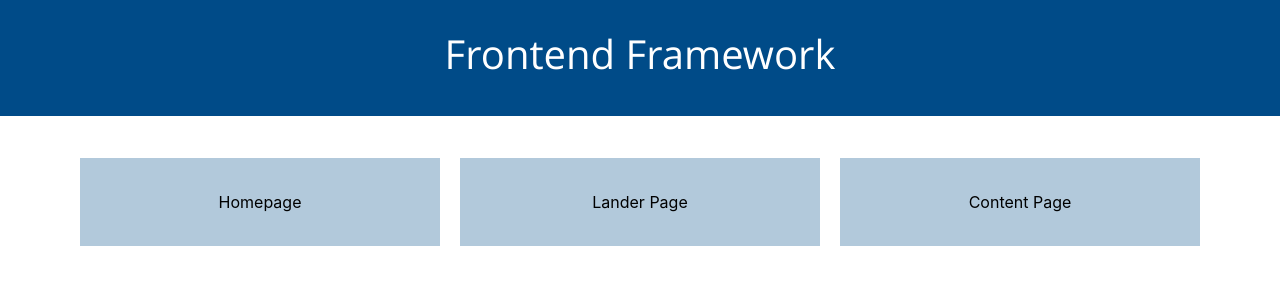
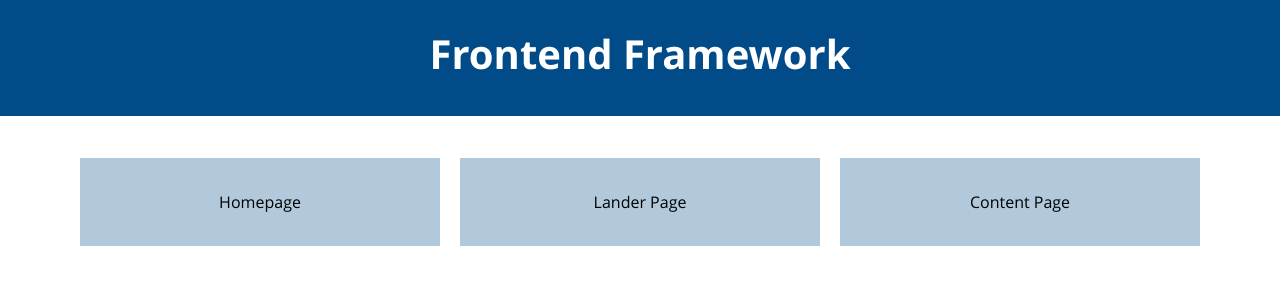
Before and after one commit to JamesDuncanCounter/Frontend-Baseline, a website: page public/index.html in a window 1280 px wide. Drawn offline with Linux system fonts and the light colour scheme.

Commit message:
Overriding core variables with open sans

```diff
--- a/public/dev/app/template/header.scss
+++ b/public/dev/app/template/header.scss
@@ -1,5 +1,6 @@
-
-
+body {
+	font-family: $font-family-sans-serif;
+}
 header {
 	@include make-col(12);
 	margin-bottom: 2em;
@@ -7,7 +8,8 @@
 	color: $white;
 	text-align: center;
 	padding: 2em 0;
-	font-family: "open sans regular", sans-serif;
+	font-family: "open sans bold", sans-serif;
+	font-weight: 700;
 
 	//All devices larger than mobile
 	@include media-breakpoint-up(sm) {
--- a/public/dev/stylesheets/_vars.scss
+++ /dev/null
@@ -1,14 +0,0 @@
-///Citizens Advice blue
-$ca-blue:         #004b88;
-
-///Citizens Advice light blue
-$ca-light-blue:   #b2c9db;
-
-///Citizens Advice green
-$ca-green:        #006278;
-
-///Citizens Advice sand
-$ca-sand:         #fcbb69;
-
-///Citizens Advice lilac
-$ca-lilac:        #b5afd7;
--- a/public/dev/stylesheets/core/_mixins.scss
+++ b/public/dev/stylesheets/core/_mixins.scss
@@ -1,4 +1,4 @@
-///Create mixin for Open Sans font family
+///Mixin for Open Sans Regular font family
 
 @font-face {
   font-family: 'open sans regular';
@@ -8,3 +8,14 @@
   url('/dist/fonts/open-sans/OpenSans-Regular-webfont.ttf')  format('truetype'), /* Safari, Android, iOS */
   url('/dist/fonts/open-sans/OpenSans-Regular-webfont.svg#svgFontName') format('svg'); /* Legacy iOS */
 }
+
+///Mixin for Open Sans Bold font family
+
+@font-face {
+  font-family: 'open sans bold';
+  src: url('/dist/fonts/open-sans/OpenSans-Bold-webfont.eot'); /* IE9 Compat Modes */
+  src: url('/dist/fonts/open-sans/OpenSans-Bold-webfont.eot?#iefix') format('embedded-opentype'), /* IE6-IE8 */
+  url('/dist/fonts/open-sans/OpenSans-Bold-webfont.woff') format('woff'), /* Pretty Modern Browsers */
+  url('/dist/fonts/open-sans/OpenSans-Bold-webfont.ttf')  format('truetype'), /* Safari, Android, iOS */
+  url('/dist/fonts/open-sans/OpenSans-Bold-webfont.svg#svgFontName') format('svg'); /* Legacy iOS */
+}
--- a/public/dev/stylesheets/core/_vars.scss
+++ b/public/dev/stylesheets/core/_vars.scss
@@ -12,3 +12,6 @@
 
 ///Citizens Advice lilac
 $ca-lilac:        #b5afd7;
+
+///Set open sans as the core sans serif font
+$font-family-sans-serif: "open sans regular", -apple-system, system-ui, BlinkMacSystemFont, "Segoe UI", Roboto, "Helvetica Neue", Arial, sans-serif;
--- a/public/dev/stylesheets/style.scss
+++ b/public/dev/stylesheets/style.scss
@@ -52,10 +52,10 @@
 // Utility classes
 @import "../../node_modules/bootstrap/scss/utilities";
 
+@import "core/mixins";
 
 // Custom Styles
 @import "core/vars";
-@import "core/mixins";
 @import "../app/article/article";
 @import "../app/template/header";
 @import "../app/template/footer";
```
Also changed, not shown: public/dev/_lib/sassdoc/index.html (+1 -1 lines), public/dist/js/modernizr.js, public/dist/stylesheets/style.css.
